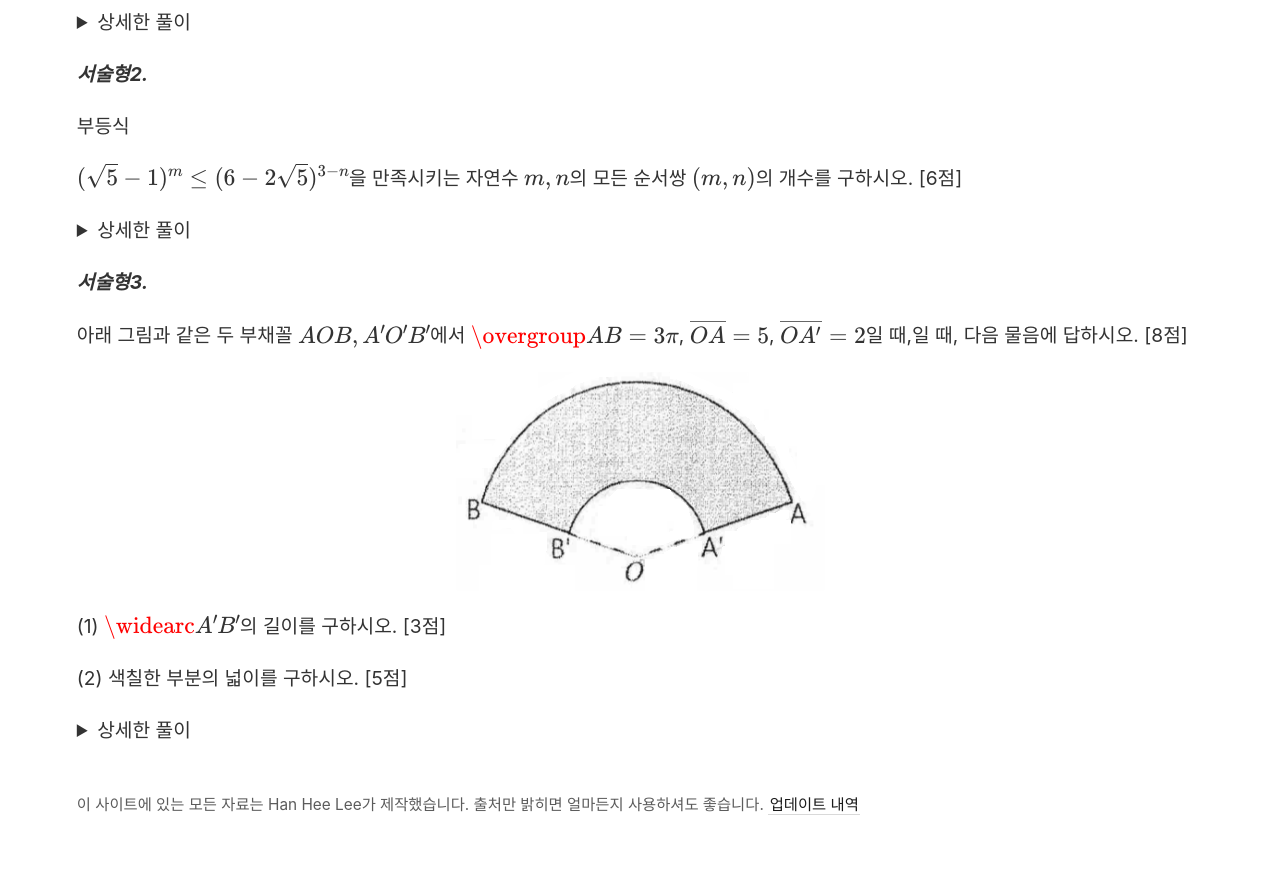
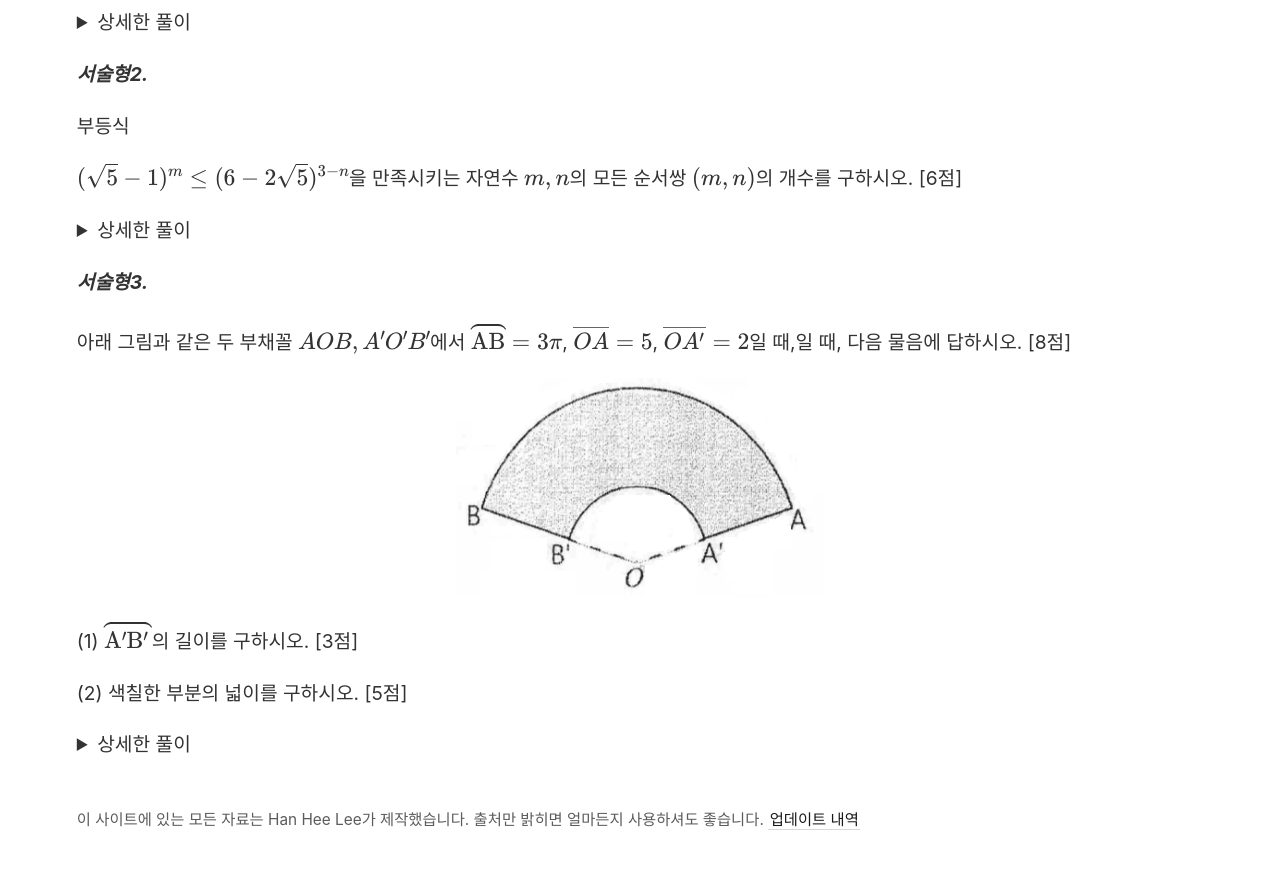
Before and after one commit to gwandae/test, a Jekyll site: the page built from 2022 천고 고2 1차고사.md, in a window 1280 px wide and 900 px high, scrolled down 4983 px. Shown: the top 869 px of the window. Built offline with Jekyll 4.4.1, drawn with Linux system fonts in a browser that asks for light colours; formulas are drawn with MathJax 3.

Commit message:
Update 2022 천고 고2 1차고사.md

```diff
--- a/2022 천고 고2 1차고사.md
+++ b/2022 천고 고2 1차고사.md
@@ -307,11 +307,12 @@ $(\sqrt 5-1)^m\le (6-2\sqrt5)^{3-n}$을 만족시키는 자연수 $m, n$의 모
 
 ***서술형3.***
 
-아래 그림과 같은 두 부채꼴 $AOB, A'O'B'$에서 $\overgroup{AB}=3\pi$, $\overline{OA}=5$, $\overline{OA'}=2$일 때,일 때, 다음 물음에 답하시오. [8점]
+아래 그림과 같은 두 부채꼴 $AOB, A'O'B'$에서 $\overset{\mmlToken{mo}{⏜}}{\rm AB}=3\pi$, $\overline{OA}=5$, $\overline{OA'}=2$일 때,일 때, 다음 물음에 답하시오. [8점]
 
 <img src="/assets/Pasted image 20240101150640.png"/>
 
-(1) $\widearc{A'B'}$의 길이를 구하시오. [3점]
+(1) $\overset{\mmlToken{mo}{⏜}}{\rm A'B'}$의 길이를 구하시오. [3점]
+
 
 (2) 색칠한 부분의 넓이를 구하시오. [5점]
 
```
